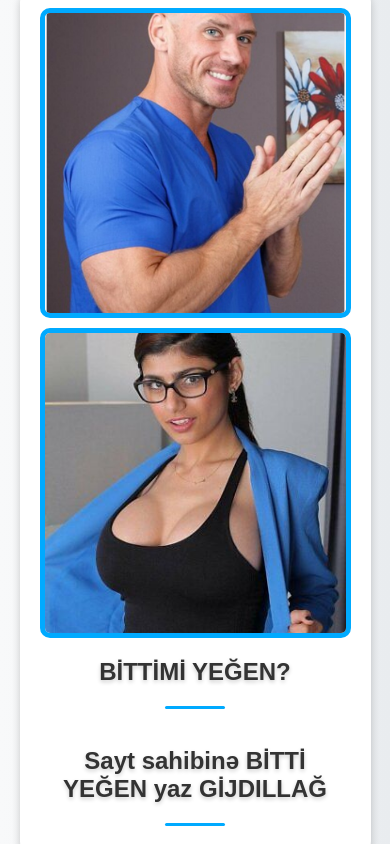
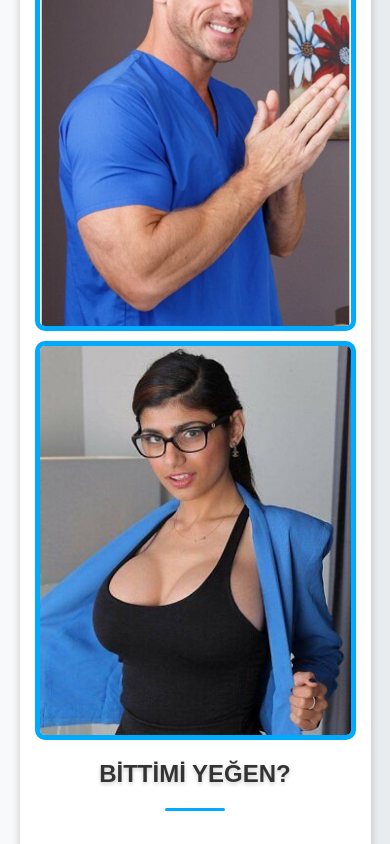
Before and after one commit to ZeroSize07/ZeroSize07.github.io, a plain HTML site: page MiaK.html in a window 390 px wide. Drawn offline with Linux system fonts and the light colour scheme.

Commit message:
MiaK.html

```diff
--- a/MiaK.html
+++ b/MiaK.html
@@ -88,7 +88,7 @@
 
         @media (max-width: 600px) {
             .image-gallery img {
-                max-height: 300px; /* Mobilde maksimum yüksekliği sınırla */
+                max-height: 450px; /* Mobilde maksimum yüksekliği sınırla */
                 max-width: 100%; /* Genişliği otomatik ayarla */
             }
 
```
